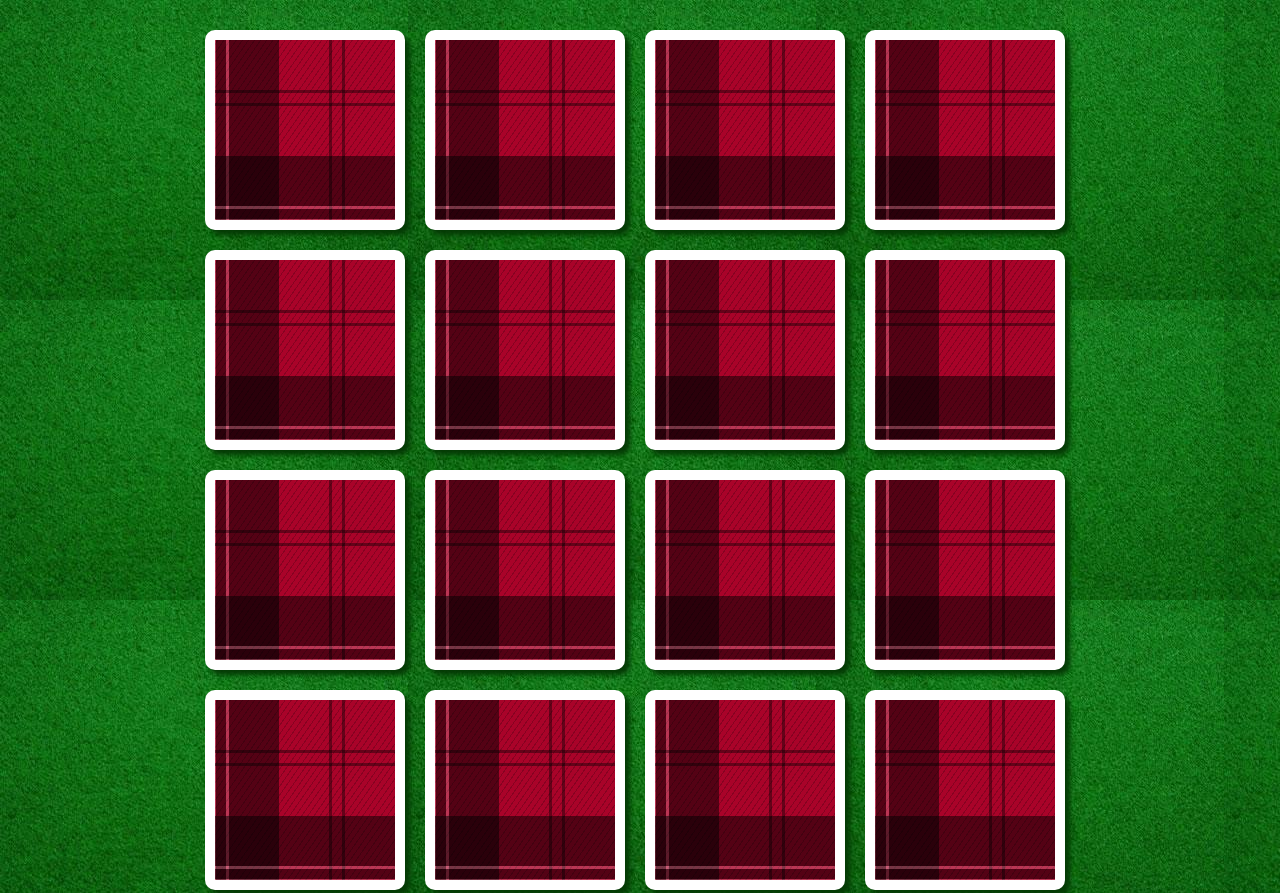
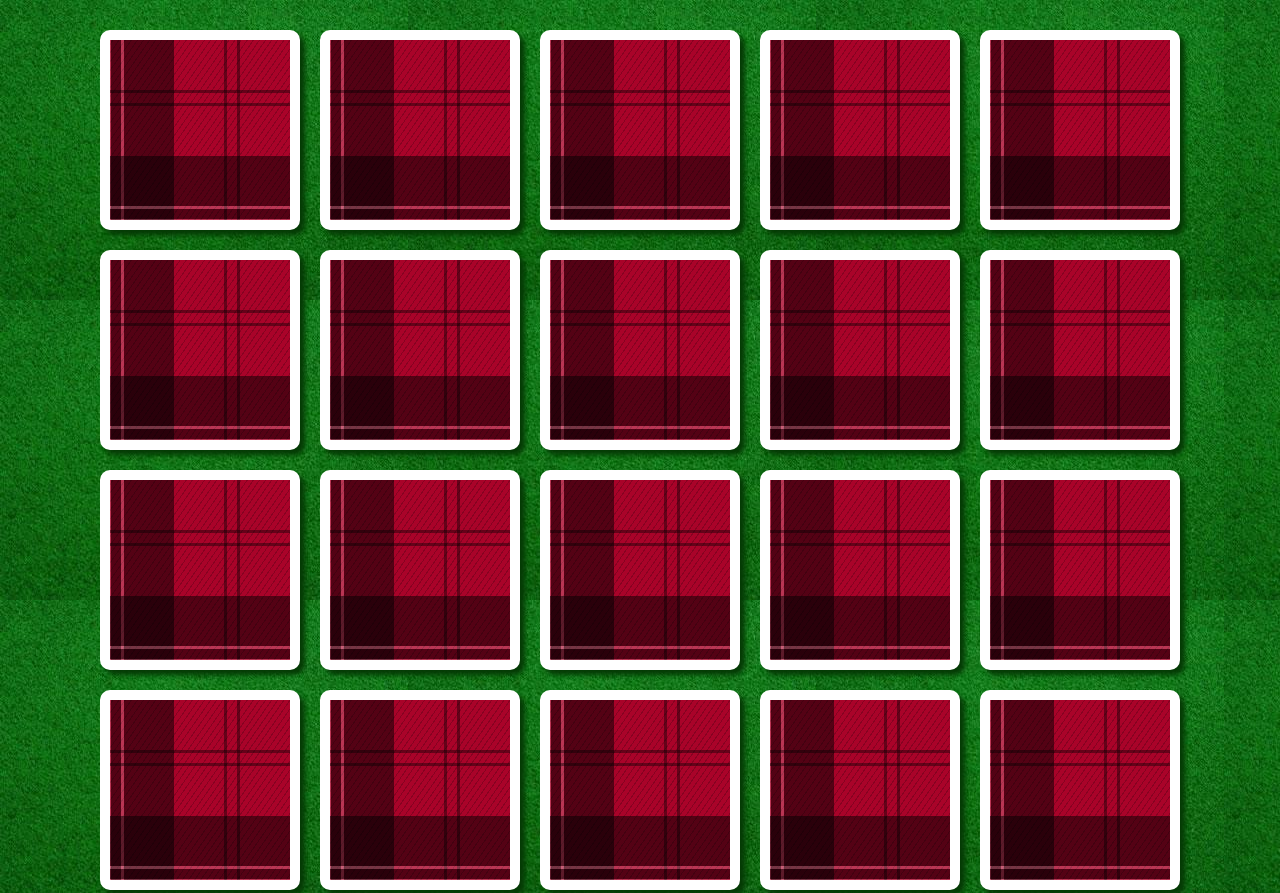
Before and after one commit to teemujonkkari/pairs-demo, a plain HTML site: page index.html in a window 1280 px wide. Shown: the top 893 px of the page. Drawn offline with Linux system fonts and the light colour scheme.

Commit message:
new max-width for container

```diff
--- a/css/main.css
+++ b/css/main.css
@@ -44,7 +44,7 @@ img {
 
 .container {
   padding: 20px;
-  max-width: 930px;
+  max-width: 1140px;
   margin: 0 auto;
 }
 
```
